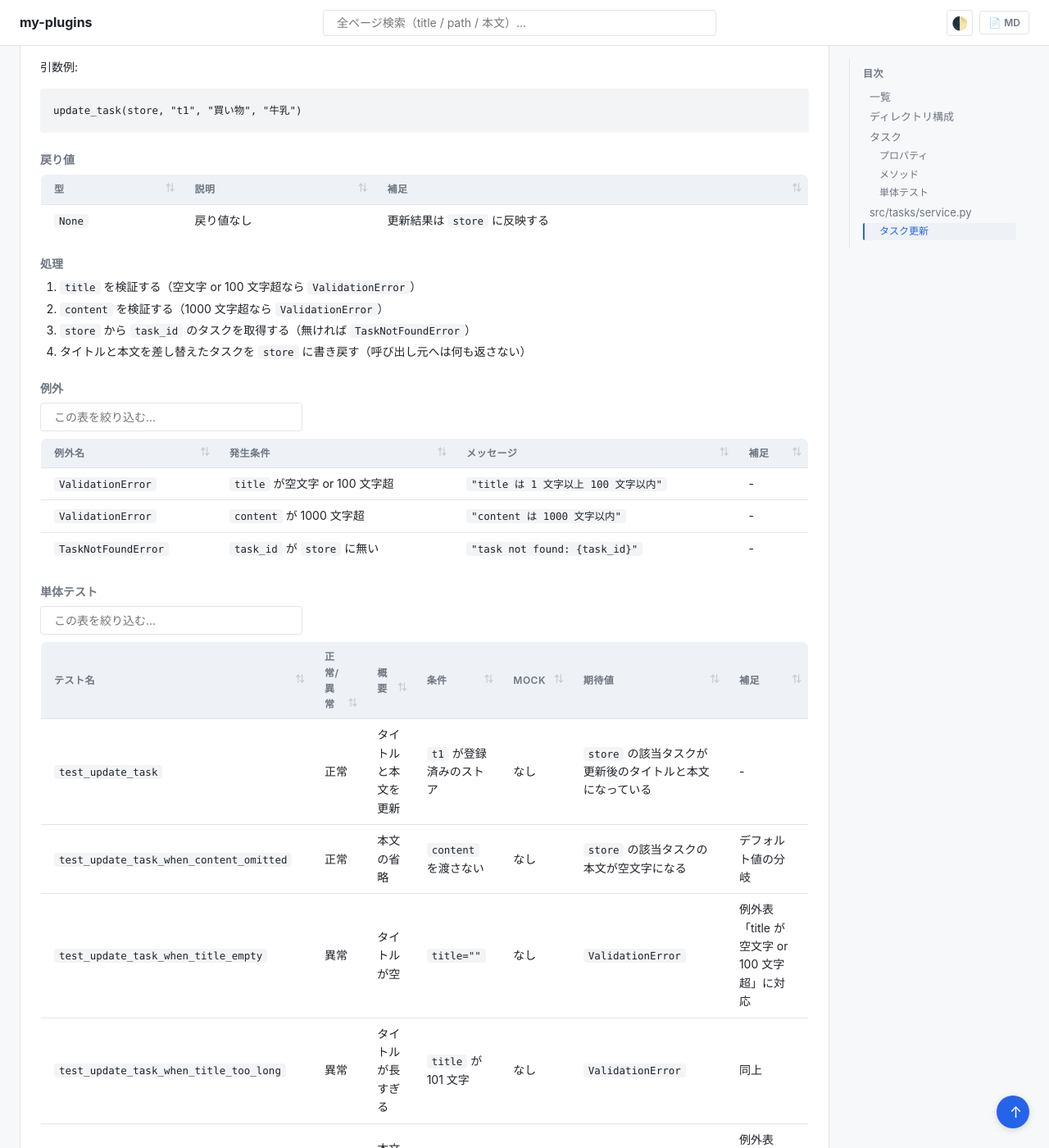
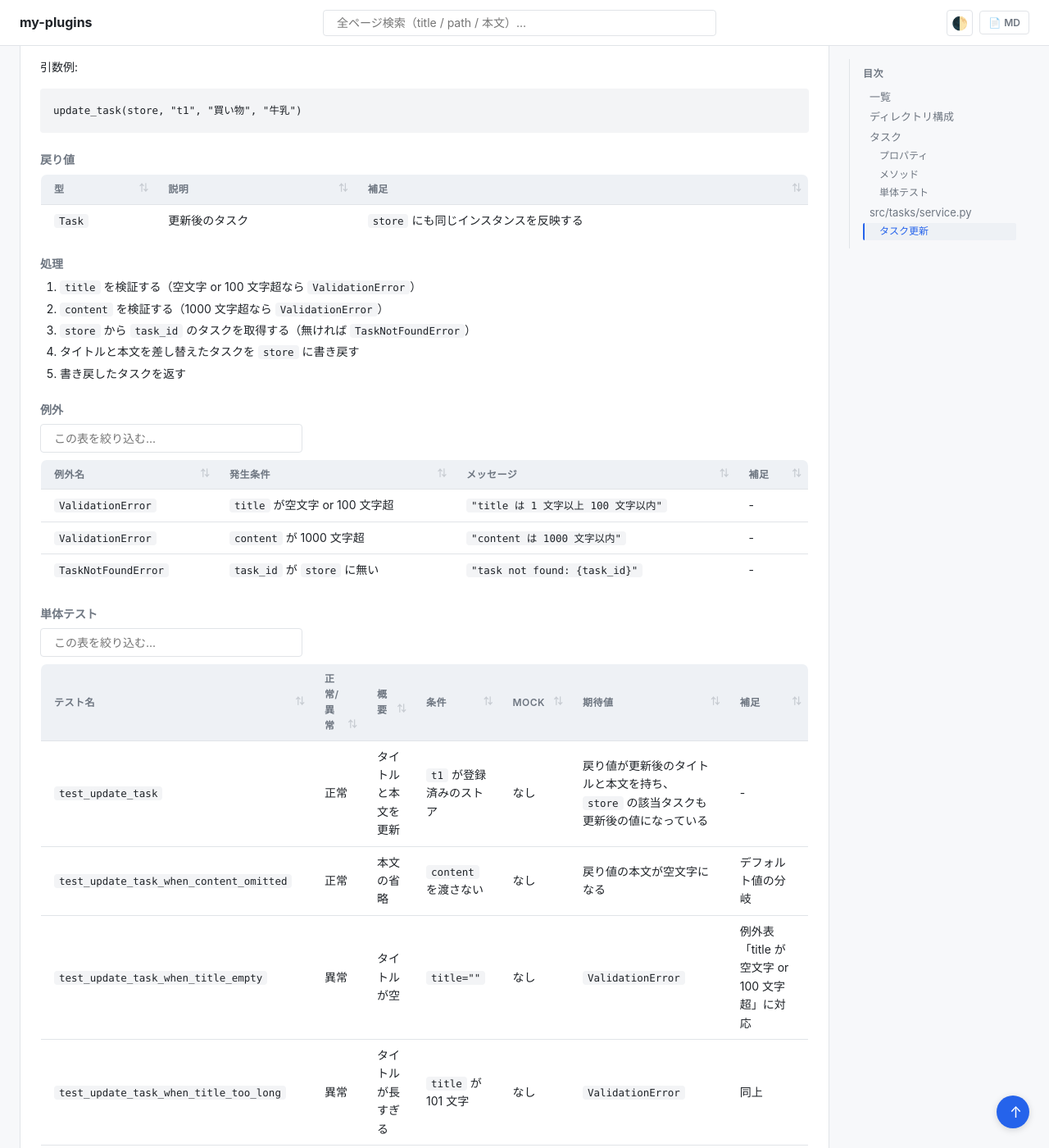
Before and after one commit to shuhei1101/ai-monitor-e2e, a Jekyll site: the page built from docs/wiki/設計図/モジュール構成/バックエンド/タスク.py.md, in a window 1280 px wide and 1400 px high, scrolled down 1866 px. Shown: the whole window at 82% size. Built offline with Jekyll 4.4.1, drawn with Linux system fonts in a browser that asks for light colours; our own code applies the rules of GitHub Pages for plain Markdown files.

Commit message:
update_task の戻り値を更新後のタスクに修正する

```diff
--- a/docs/wiki/設計図/モジュール構成/バックエンド/タスク.py.md
+++ b/docs/wiki/設計図/モジュール構成/バックエンド/タスク.py.md
@@ -75,14 +75,15 @@ update_task(store, "t1", "買い物", "牛乳")
 
 | 型 | 説明 | 補足 |
 | --- | --- | --- |
-| `None` | 戻り値なし | 更新結果は `store` に反映する |
+| `Task` | 更新後のタスク | `store` にも同じインスタンスを反映する |
 
 #### 処理
 
 1. `title` を検証する（空文字 or 100 文字超なら `ValidationError`）
 2. `content` を検証する（1000 文字超なら `ValidationError`）
 3. `store` から `task_id` のタスクを取得する（無ければ `TaskNotFoundError`）
-4. タイトルと本文を差し替えたタスクを `store` に書き戻す（呼び出し元へは何も返さない）
+4. タイトルと本文を差し替えたタスクを `store` に書き戻す
+5. 書き戻したタスクを返す
 
 #### 例外
 
@@ -96,8 +97,8 @@ update_task(store, "t1", "買い物", "牛乳")
 
 | テスト名 | 正常/異常 | 概要 | 条件 | Mock | 期待値 | 補足 |
 | --- | --- | --- | --- | --- | --- | --- |
-| `test_update_task` | 正常 | タイトルと本文を更新 | `t1` が登録済みのストア | なし | `store` の該当タスクが更新後のタイトルと本文になっている | - |
-| `test_update_task_when_content_omitted` | 正常 | 本文の省略 | `content` を渡さない | なし | `store` の該当タスクの本文が空文字になる | デフォルト値の分岐 |
+| `test_update_task` | 正常 | タイトルと本文を更新 | `t1` が登録済みのストア | なし | 戻り値が更新後のタイトルと本文を持ち、`store` の該当タスクも更新後の値になっている | - |
+| `test_update_task_when_content_omitted` | 正常 | 本文の省略 | `content` を渡さない | なし | 戻り値の本文が空文字になる | デフォルト値の分岐 |
 | `test_update_task_when_title_empty` | 異常 | タイトルが空 | `title=""` | なし | `ValidationError` | 例外表「title が空文字 or 100 文字超」に対応 |
 | `test_update_task_when_title_too_long` | 異常 | タイトルが長すぎる | `title` が 101 文字 | なし | `ValidationError` | 同上 |
 | `test_update_task_when_content_too_long` | 異常 | 本文が長すぎる | `content` が 1001 文字 | なし | `ValidationError` | 例外表「content が 1000 文字超」に対応 |
```
